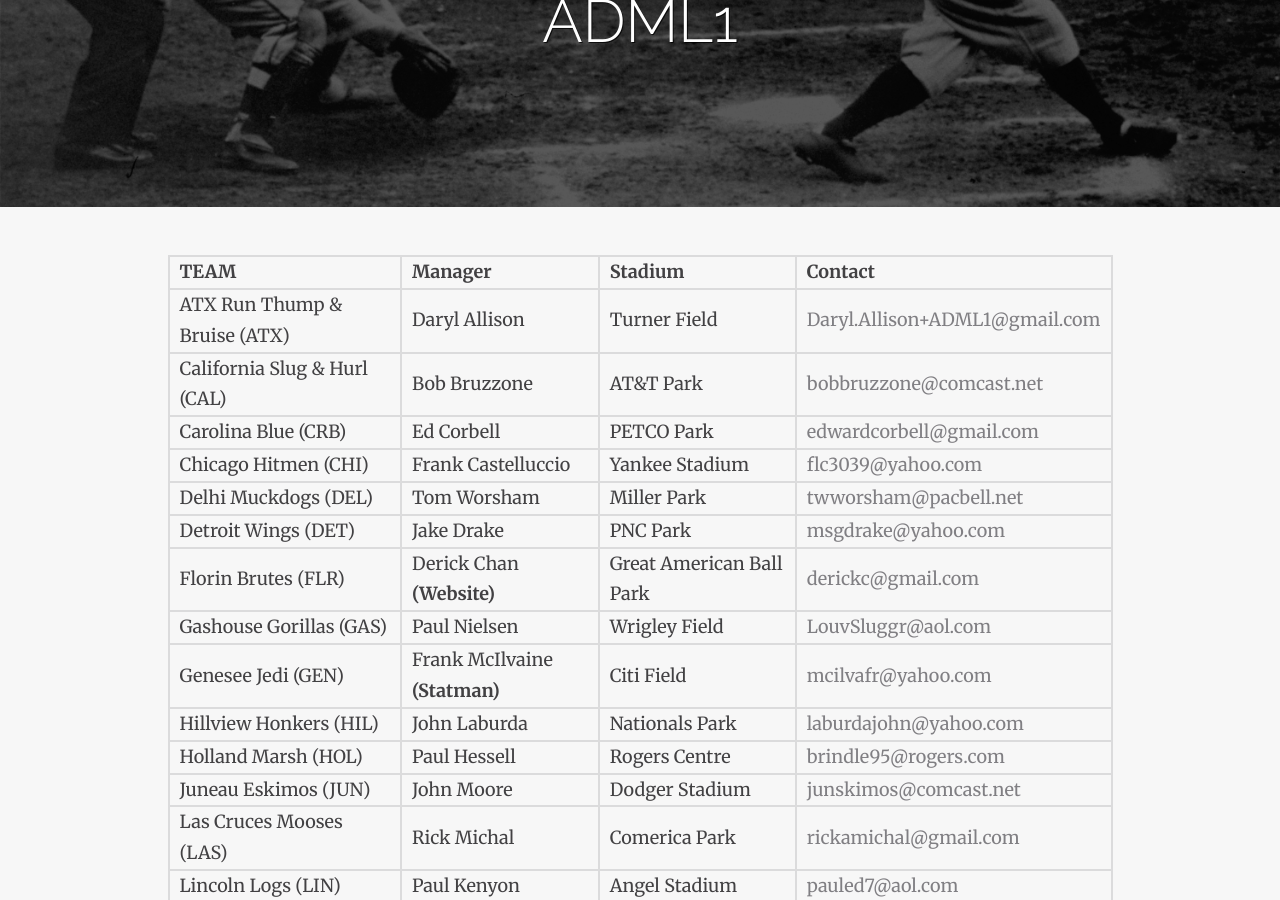
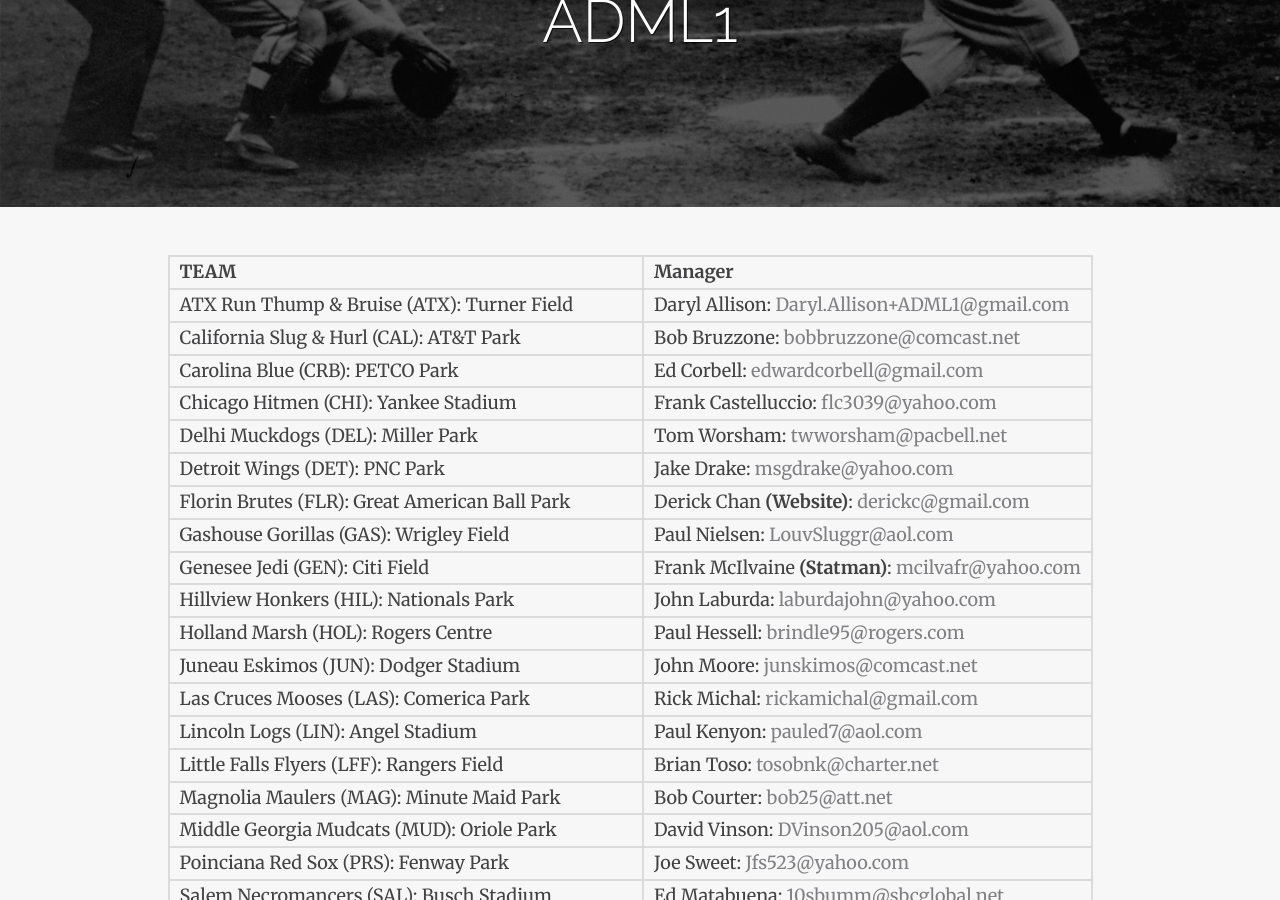
Before and after one commit to ADML1/adml1.github.io, a Jekyll site: the page built from members.md, in a window 1280 px wide and 900 px high, scrolled down 333 px. Built offline with Jekyll 4.4.1, drawn with Linux system fonts in a browser that asks for light colours; nearby versions of some CDN libraries; some of the changed text lies outside the part shown.

Commit message:
Update table format to take less space

```diff
--- a/members.md
+++ b/members.md
@@ -6,29 +6,29 @@ tags: [members, teams, email, contact]
 imagefeature: 0502_oag_Babe-Ruth.jpg
 ---
 
-TEAM | Manager | Stadium | Contact
------|---------|---------|--------
-ATX Run Thump & Bruise (ATX) | Daryl Allison | Turner Field | <mailto:Daryl.Allison+ADML1@gmail.com>
-California Slug & Hurl (CAL) | Bob Bruzzone | AT&T Park | <mailto:bobbruzzone@comcast.net>
-Carolina Blue (CRB) | Ed Corbell | PETCO Park | <mailto:edwardcorbell@gmail.com>
-Chicago Hitmen (CHI) | Frank Castelluccio | Yankee Stadium | <mailto:flc3039@yahoo.com>
-Delhi Muckdogs (DEL) | Tom Worsham | Miller Park | <mailto:twworsham@pacbell.net>
-Detroit Wings (DET) | Jake Drake | PNC Park | <mailto:msgdrake@yahoo.com>
-Florin Brutes (FLR) | Derick Chan **(Website)** | Great American Ball Park | <mailto:derickc@gmail.com>
-Gashouse Gorillas (GAS) | Paul Nielsen | Wrigley Field | <mailto:LouvSluggr@aol.com>
-Genesee Jedi (GEN) | Frank McIlvaine **(Statman)** | Citi Field | <mailto:mcilvafr@yahoo.com>
-Hillview Honkers (HIL) | John Laburda | Nationals Park | <mailto:laburdajohn@yahoo.com>
-Holland Marsh (HOL) | Paul Hessell | Rogers Centre | <mailto:brindle95@rogers.com>
-Juneau Eskimos (JUN) | John Moore | Dodger Stadium | <mailto:junskimos@comcast.net>
-Las Cruces Mooses (LAS) | Rick Michal | Comerica Park | <mailto:rickamichal@gmail.com>
-Lincoln Logs (LIN) | Paul Kenyon | Angel Stadium | <mailto:pauled7@aol.com>
-Little Falls Flyers (LFF) | Brian Toso | Rangers Field | <mailto:tosobnk@charter.net>
-Magnolia Maulers (MAG) | Bob Courter | Minute Maid Park | <mailto:bob25@att.net>
-Middle Georgia Mudcats (MUD) | David Vinson | Oriole Park | <mailto:DVinson205@aol.com>
-Poinciana Red Sox (PRS) | Joe Sweet | Fenway Park | <mailto:Jfs523@yahoo.com>
-Salem Necromancers (SAL) | Ed Matabuena | Busch Stadium | <mailto:10sbumm@sbcglobal.net>
-Saxet Twisters (SAX) | Doug Stewart | Sun Life Stadium | <mailto:UEACES80@aol.com>
-Scottish Dragoons (SCO) | Bob Madiar **(Commish)** | Oakland-Alameda Stadium | <mailto:RbMadi@aol.com>
-Tallahassee Chads (TAL) | Dick O'Leary | U.S.Cellular Field | <mailto:richard@roleary.com>
-Texas Oil Barons (TEX) | Scott Felt | Target Field | <mailto:scott.felt@gmail.com>
-The Cleaners (THE)| Steve Hobe | Progressive Field | <mailto:steven.hobe@earthlink.net>
+TEAM | Manager
+-----|---------
+ATX Run Thump & Bruise (ATX): Turner Field | Daryl Allison: <mailto:Daryl.Allison+ADML1@gmail.com>
+California Slug & Hurl (CAL): AT&T Park | Bob Bruzzone: <mailto:bobbruzzone@comcast.net>
+Carolina Blue (CRB): PETCO Park | Ed Corbell: <mailto:edwardcorbell@gmail.com>
+Chicago Hitmen (CHI): Yankee Stadium | Frank Castelluccio: <mailto:flc3039@yahoo.com>
+Delhi Muckdogs (DEL): Miller Park | Tom Worsham: <mailto:twworsham@pacbell.net>
+Detroit Wings (DET): PNC Park | Jake Drake: <mailto:msgdrake@yahoo.com>
+Florin Brutes (FLR): Great American Ball Park | Derick Chan **(Website)**: <mailto:derickc@gmail.com>
+Gashouse Gorillas (GAS): Wrigley Field | Paul Nielsen: <mailto:LouvSluggr@aol.com>
+Genesee Jedi (GEN): Citi Field | Frank McIlvaine **(Statman)**: <mailto:mcilvafr@yahoo.com>
+Hillview Honkers (HIL):  Nationals Park | John Laburda: <mailto:laburdajohn@yahoo.com>
+Holland Marsh (HOL): Rogers Centre | Paul Hessell: <mailto:brindle95@rogers.com>
+Juneau Eskimos (JUN): Dodger Stadium | John Moore: <mailto:junskimos@comcast.net>
+Las Cruces Mooses (LAS): Comerica Park | Rick Michal: <mailto:rickamichal@gmail.com>
+Lincoln Logs (LIN):  Angel Stadium | Paul Kenyon: <mailto:pauled7@aol.com>
+Little Falls Flyers (LFF): Rangers Field | Brian Toso: <mailto:tosobnk@charter.net>
+Magnolia Maulers (MAG): Minute Maid Park | Bob Courter: <mailto:bob25@att.net>
+Middle Georgia Mudcats (MUD): Oriole Park | David Vinson: <mailto:DVinson205@aol.com>
+Poinciana Red Sox (PRS): Fenway Park | Joe Sweet: <mailto:Jfs523@yahoo.com>
+Salem Necromancers (SAL): Busch Stadium | Ed Matabuena: <mailto:10sbumm@sbcglobal.net>
+Saxet Twisters (SAX): Sun Life Stadium | Doug Stewart: <mailto:UEACES80@aol.com>
+Scottish Dragoons (SCO): Oakland-Alameda Stadium | Bob Madiar **(Commish)**: <mailto:RbMadi@aol.com>
+Tallahassee Chads (TAL): U.S.Cellular Field | Dick O'Leary: <mailto:richard@roleary.com>
+Texas Oil Barons (TEX): Target Field | Scott Felt: <mailto:scott.felt@gmail.com>
+The Cleaners (THE): Progressive Field | Steve Hobe: <mailto:steven.hobe@earthlink.net>
```
Also changed, not shown: constitution.md (+1 -1 lines), trades.md (+16 -16 lines).
